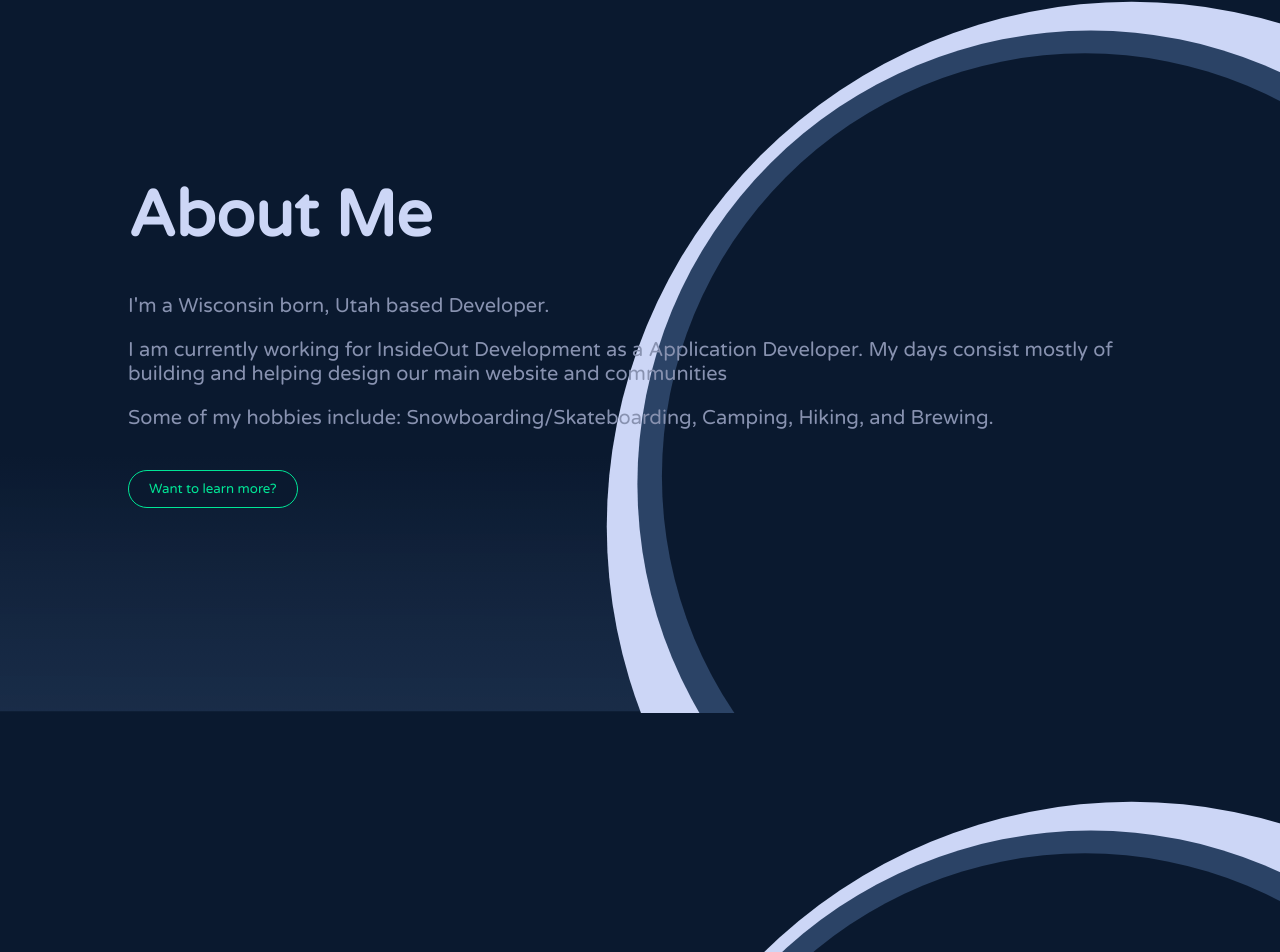
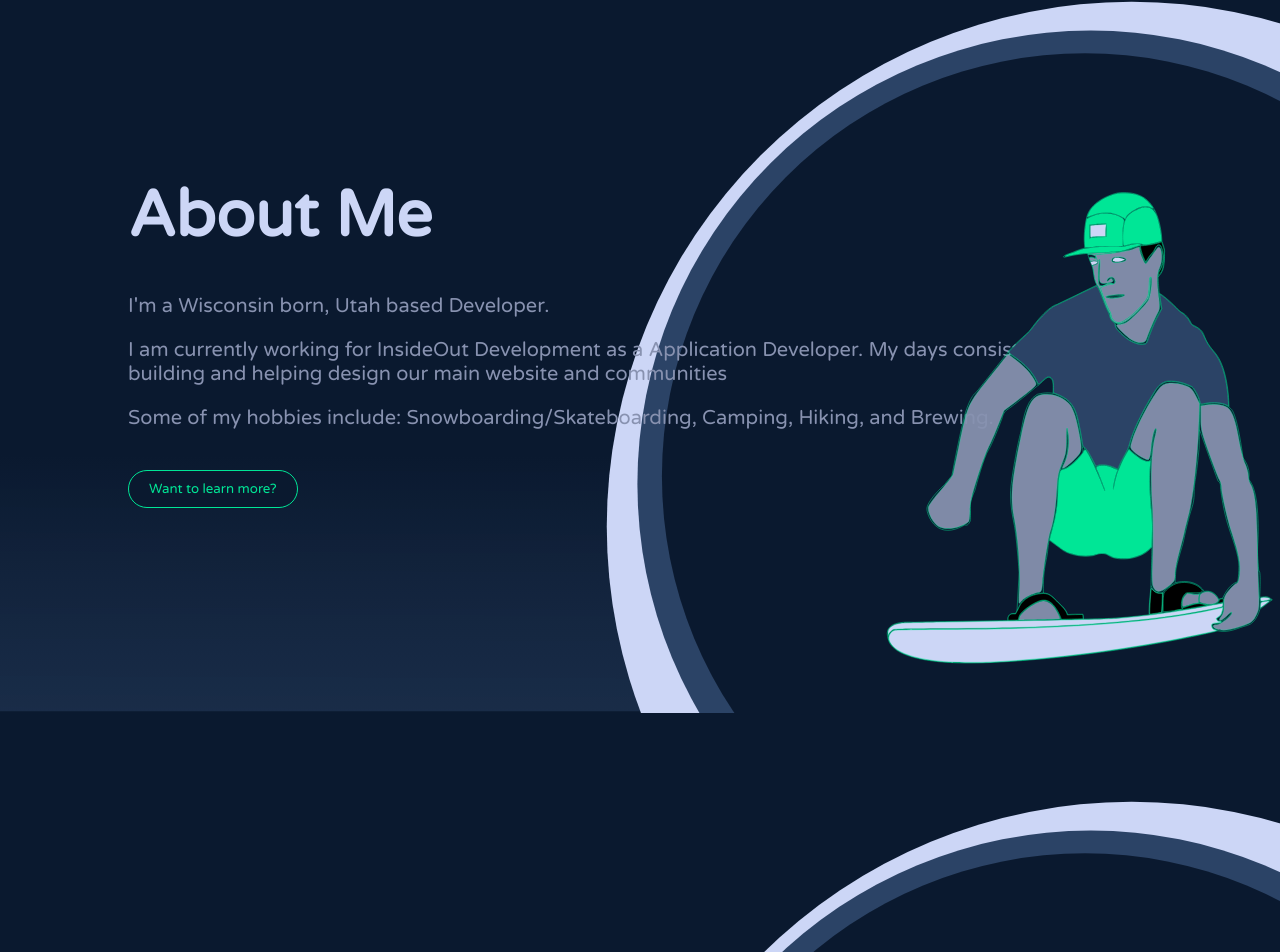
Before and after one commit to Verwiel/Portfolio, a React (Create React App) app in the folder client/: page /#hero in a window 1280 px wide. Shown: the part 887-1839 px from the top of the page. Built offline with nearby package versions, Linux system fonts and the light colour scheme.

Commit message:
added about me drawing

```diff
--- a/client/src/components/AboutMeSection.js
+++ b/client/src/components/AboutMeSection.js
@@ -1,5 +1,6 @@
 import React from 'react'
 import { Link } from 'react-router-dom'
+import AboutMeDrawing from '../assets/about-me-drawing.svg'
 
 const AboutMeSection = () => {
   return (
@@ -13,6 +14,7 @@ const AboutMeSection = () => {
           <button className='btn-green'>Want to learn more?</button>
         </Link>
       </section>
+      <img className='home-background' src={AboutMeDrawing} />
     </article>
   )
 }
--- a/client/src/components/ContactSection.js
+++ b/client/src/components/ContactSection.js
@@ -23,6 +23,7 @@ const ContactSection = () => {
         </ul>
         <button className='btn-green'>Hit me up</button>
       </section>
+      {/* Image of Phone, Envelope, Laptop*/}
       <img className='home-background' src={HeadshotDrawing} />
     </article>
   )
--- a/client/src/components/ProjectsSection.js
+++ b/client/src/components/ProjectsSection.js
@@ -15,6 +15,8 @@ const ProjectsSection = () => {
       <Link to='/portfolio'>
         <button className='btn-green'>See more projects</button>
       </Link>
+      {/* Image of */}
+      {/* <img className='home-background' src={HeadshotDrawing} /> */}
     </article>
   )
 }
```
Also changed, not shown: client/src/assets/about-me-drawing.svg (added), client/src/assets/projects-drawing.svg (added).
